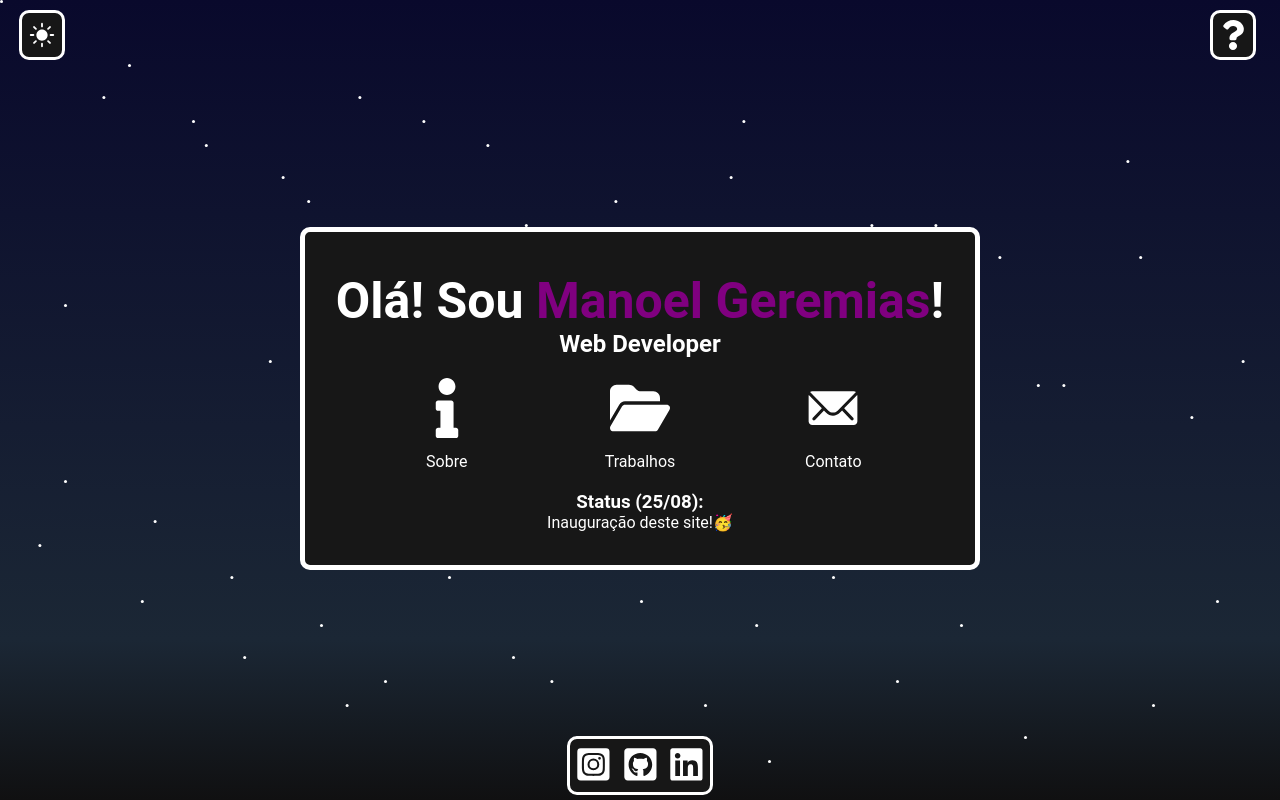
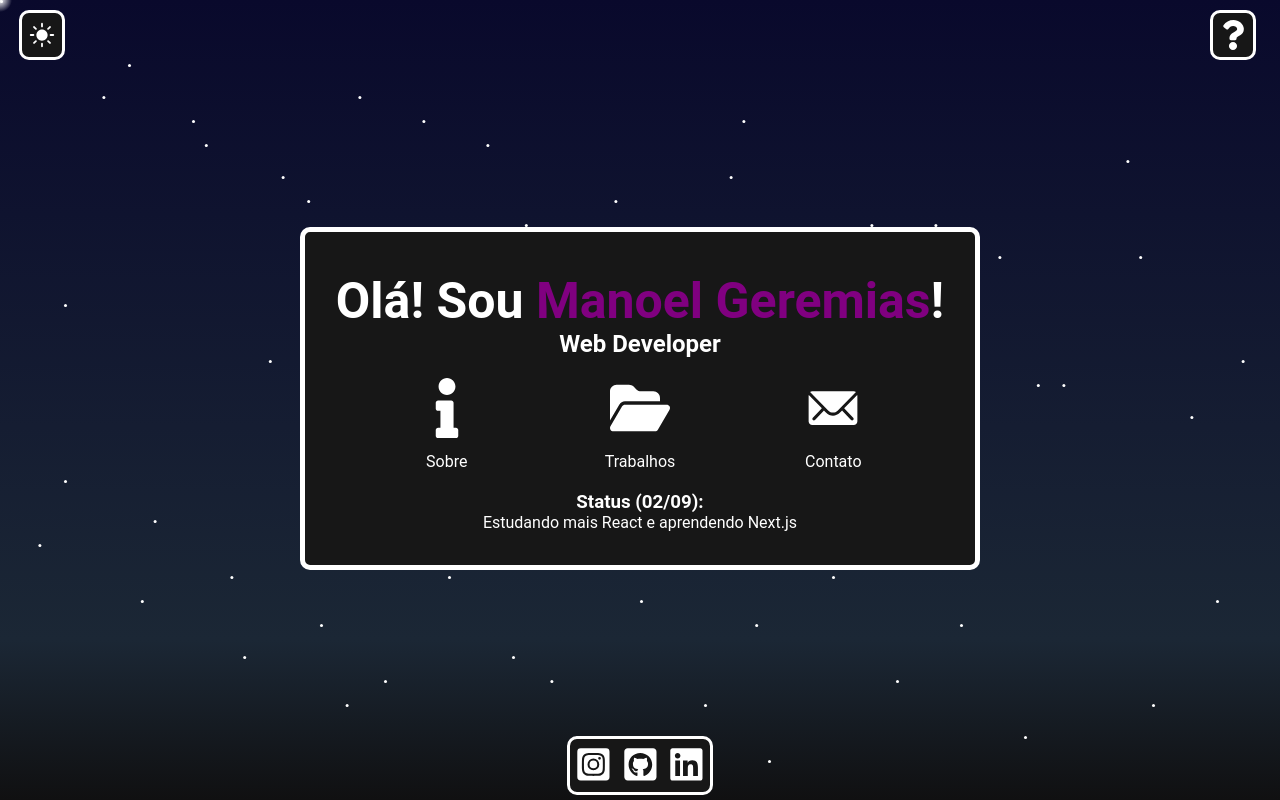
Before and after one commit to Man0el1/portifolio-manoel, a React (Create React App) app: page / in a window 1280 px wide. Built offline with nearby package versions, Linux system fonts and the light colour scheme.

Commit message:
v.1.1.3 add trabalho python

```diff
--- a/src/components/MainPages/Menu/Menu.js
+++ b/src/components/MainPages/Menu/Menu.js
@@ -32,8 +32,8 @@ export default function Menu({ handleMenuClick }) {
       </div>
 
       <div className='status'>
-        <h3 className='text status-date'>Status (25/08):</h3>
-        <p className='text'>Inauguração deste site!🥳</p>
+        <h3 className='text status-date'>Status (02/09):</h3>
+        <p className='text'>Estudando mais React e aprendendo Next.js</p>
       </div>
     </div>
   )
--- a/src/components/MainPages/Work/Work.js
+++ b/src/components/MainPages/Work/Work.js
@@ -13,6 +13,11 @@ export default function Menu({ handleBackButton }) {
       title: 'VetSchedule',
       description: '• Um sistema de agendamento de consultas para atendimento médico',
       img: '/images/VetSchedule.webp'
+    },
+    {
+      title: 'Ajuste de Opacidade',
+      description: '• Sistema simples em python para deixar imagens transparentes',
+      img: '/images/transjar.webp'
     }
   ];
 
```
Also changed, not shown: public/images/transjar.webp (added).
